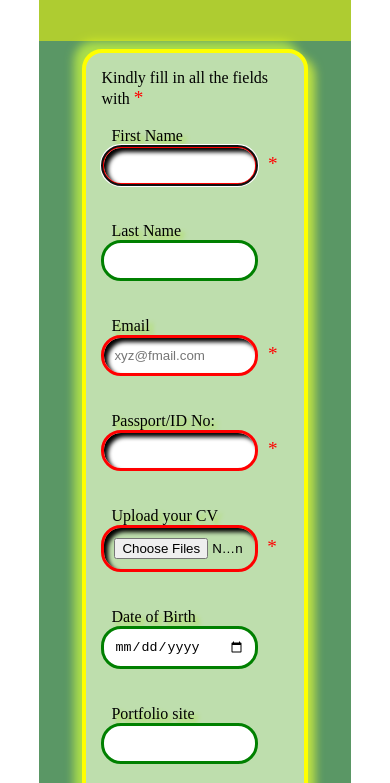
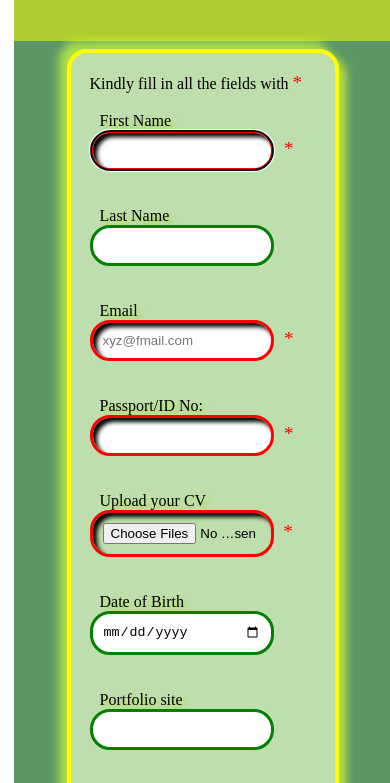
Before and after one commit to Magpiny/SignUpForms, a plain HTML site: page form3/index.html in a window 390 px wide. Shown: the part 339-1122 px from the top of the page. Drawn offline with Linux system fonts and the light colour scheme.

Commit message:
changed vw

```diff
--- a/form3/style.css
+++ b/form3/style.css
@@ -2,7 +2,10 @@
    form styles goes here
 */
 
-@media screen and (max-width: 440px){
+@media only screen and (max-width: 450px){
+	body{
+		width: 100%;
+	}
 	.container{
 	position: relative;
 	width: 100vw;
@@ -11,9 +14,8 @@
 }
     form{
 	border: 4px solid yellow;
-	width: 95%;
+	width: 100%;
 	margin: auto;
-	padding: 5%;
 	background-color: #BEDEAD;
 	border-radius: 20px;
 	box-shadow: 7px 7px 10px #BFE343, -8px -8px 10px #ACDF4A;
@@ -26,7 +28,7 @@
 
 .container{
 	position: relative;
-	width: 80vw;
+	width: 97vw;
 	margin: 0 auto;
 	background-color: #5A9765;
 
```
